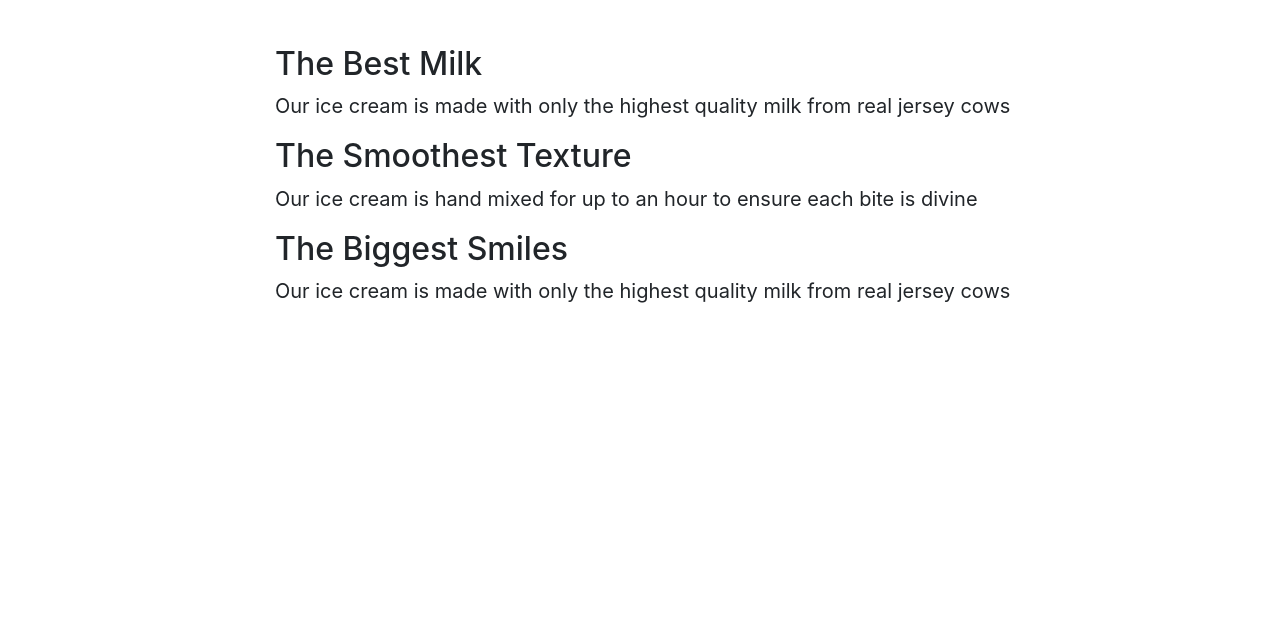
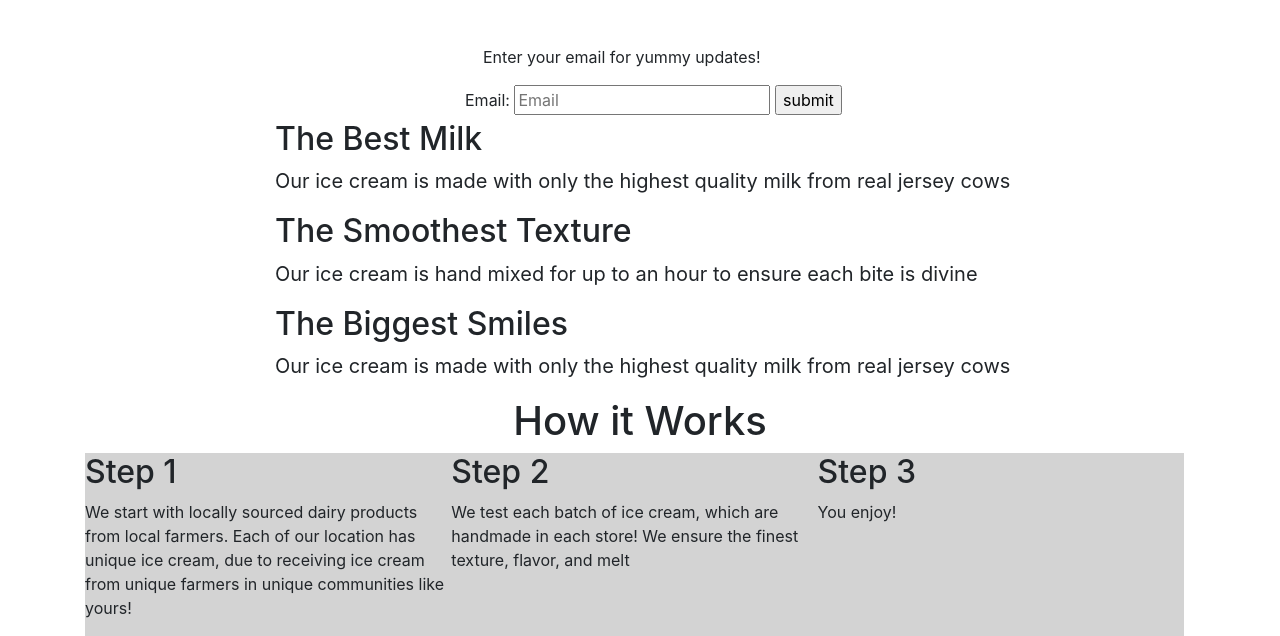
Before and after one commit to Nick12322/landingpagefcc, a plain HTML site: page index.html in a window 1280 px wide. Shown: the part 446-1082 px from the top of the page. Before the commit the page ends 800 px from the top, so only its background shows below. Drawn offline with nearby package versions, Linux system fonts and the light colour scheme.

Commit message:
testing to see how powershell works

```diff
--- a/index.html
+++ b/index.html
@@ -43,6 +43,19 @@
         <br />
         <br />
         <div class="row">
+            <div class="col-md-4">
+            </div>
+            <div class="col-md-8">
+                <form id="form" action="mailto:https://www.freecodecamp.com/email-submit" method="post" enctype="text/plain"></form>
+                <p id="formtext">Enter your email for yummy updates!</p>
+                <label for="email">Email:</label>
+                <input id="email" type="email" placeholder="Email">
+                <input type="submit" value="submit">
+                </form>
+            </div>
+        </div>
+
+        <div class="row">
             <div class="col-md-2">
             </div>
             <div class="col-md-10">
@@ -69,8 +82,28 @@
                     jersey cows </p>
             </div>
         </div>
+        <div>
+            <h1>How it Works</h1>
+        </div>
+        <div id="flexbox">
+            <div class="stepbox" id="stepone">
+                <h2>Step 1</h2>
+                <p>We start with locally sourced dairy products from local farmers. Each of our location has unique ice
+                    cream, due to receiving ice cream from unique farmers in unique communities like yours!</p>
+            </div>
+            <div class="stepbox" id="steptwo">
+                <h2>Step 2</h2>
+                <p>We test each batch of ice cream, which are handmade in each store! We ensure the finest texture,
+                    flavor, and melt</p>
+            </div>
+            <div class="stepbox" id="stepthree">
+                <h2>Step 3</h2>
+                <p>You enjoy!</p>
+            </div>
+        </div>
     </div>
-    <script src="https://code.jquery.com/jquery-3.3.1.slim.min.js" integrity="sha384-q8i/X+965DzO0rT7abK41JStQIAqVgRVzpbzo5smXKp4YfRvH+8abtTE1Pi6jizo"
+
+    <script src="https://code.jquery.com/jquery-3.3.1.js" integrity="sha256-2Kok7MbOyxpgUVvAk/HJ2jigOSYS2auK4Pfzbm7uH60="
         crossorigin="anonymous"></script>
     <script src="https://cdnjs.cloudflare.com/ajax/libs/popper.js/1.14.3/umd/popper.min.js" integrity="sha384-ZMP7rVo3mIykV+2+9J3UJ46jBk0WLaUAdn689aCwoqbBJiSnjAK/l8WvCWPIPm49"
         crossorigin="anonymous"></script>
--- a/style.css
+++ b/style.css
@@ -19,3 +19,22 @@ h1 {
 #header {
   margin-top: 66px;
 }
+
+#form {
+  margin-left: 25px;
+}
+
+#formtext {
+  margin-left: 18px;
+}
+
+#flexbox {
+  display: flex;
+  flex-direction: row;
+}
+
+.stepbox {
+  background-color: lightgray;
+  border-color: white;
+  width: 33%;
+}
```
Also changed, not shown: script.js (line endings or trailing spaces).
